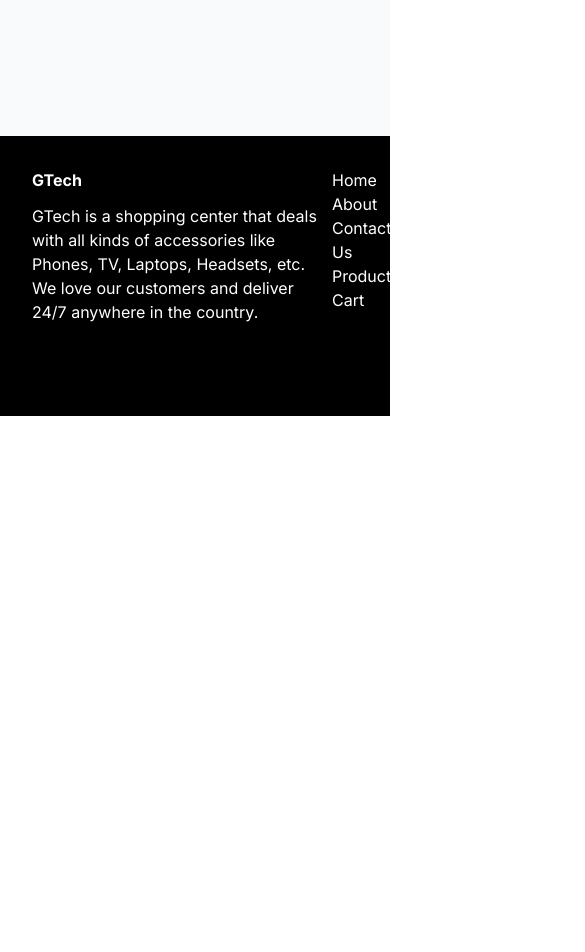
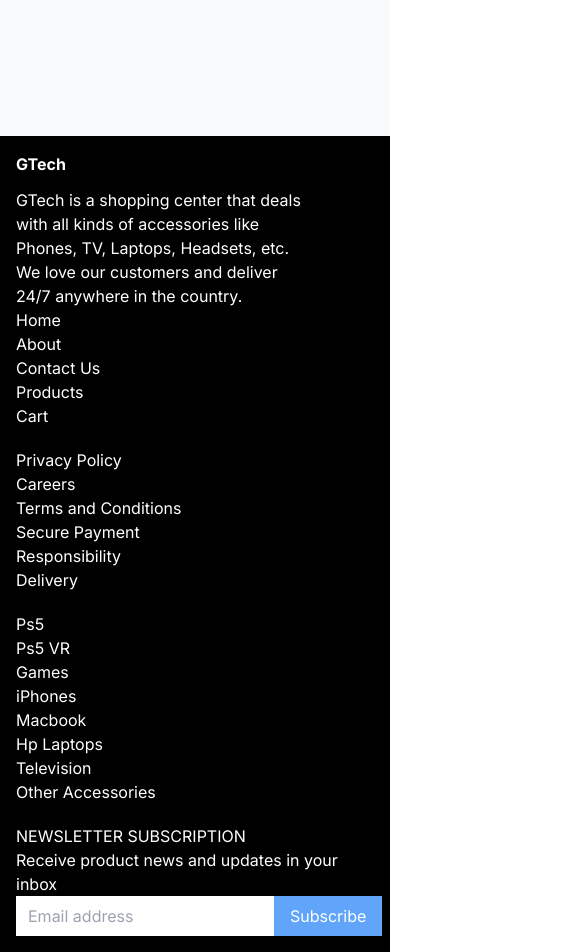
Before and after one commit to Gabby-Codes25/gtech, a Next.js app: page /Signup in a window 390 px wide. Shown: the part 860-1812 px from the top of the page, 585 px wide, since content can reach past the window. Before the commit the page ends 1276 px from the top, so only its background shows below. Built offline with nearby package versions, Linux system fonts and the light colour scheme.

Commit message:
New commit

```diff
--- a/app/Login/page.jsx
+++ b/app/Login/page.jsx
@@ -3,7 +3,7 @@ import Footer from "../components/footer"
 
 function LoginPage() {
   return (
-    <div>
+    <div className='w-full h-full'>
       <div className="min-h-screen flex items-center justify-center bg-gray-50 py-12 px-4 sm:px-6 lg:px-8">
         <div className="max-w-md w-full space-y-8">
           <div>
--- a/app/Signup/page.jsx
+++ b/app/Signup/page.jsx
@@ -3,7 +3,7 @@ import Footer from '../components/footer'
 
 function SignupPage() {
   return (
-    <div>
+    <div className='w-full h-full'>
       <div className="min-h-screen bg-gray-50 flex flex-col justify-center py-12 sm:px-6 lg:px-8">
         <div className="sm:mx-auto sm:w-full sm:max-w-md">
           <h2 className="mt-6 text-center text-3xl font-extrabold text-gray-900">Create an account</h2>
--- a/app/components/footer.jsx
+++ b/app/components/footer.jsx
@@ -4,20 +4,20 @@ import Link from 'next/link'
 function Footer() {
   return (
     <section>
-        <div className="bg-black text-white flex justify-between py-8 px-8">
+        <div className="w-full h-full bg-black text-white md:flex md:justify-between md:py-8 py-4 px-4 md:px-8">
             <div>
                 <h1 className="pb-3 font-bold">GTech</h1>
                 <p className="w-[300px] text-left">GTech is a shopping center that deals with all kinds of accessories like Phones, TV, Laptops, Headsets, etc. We love our customers and deliver 24/7 anywhere in the country.</p>
             </div>
-            <div className="flex gap-5">
-                <div>
+            <div className="md:flex gap-5">
+                <div className='pb-5'>
                     <p><Link href="/">Home</Link></p>
                     <p><Link href="/">About</Link></p>
                     <p><Link href="/">Contact Us</Link></p>
                     <p><Link href="/">Products</Link></p>
                     <p><Link href="/">Cart</Link></p>
                 </div>
-                <div>
+                <div className='pb-5'>
                     <p><Link href="/">Privacy Policy</Link></p>
                     <p><Link href="/">Careers</Link></p>
                     <p><Link href="/">Terms and Conditions</Link></p>
@@ -25,7 +25,7 @@ function Footer() {
                     <p><Link href="/">Responsibility</Link></p>
                     <p><Link href="/">Delivery</Link></p>
                 </div>
-                <div>
+                <div className='pb-5'>
                     <p><Link href="/">Ps5</Link></p>
                     <p><Link href="/">Ps5 VR</Link></p>
                     <p><Link href="/">Games</Link></p>
```
